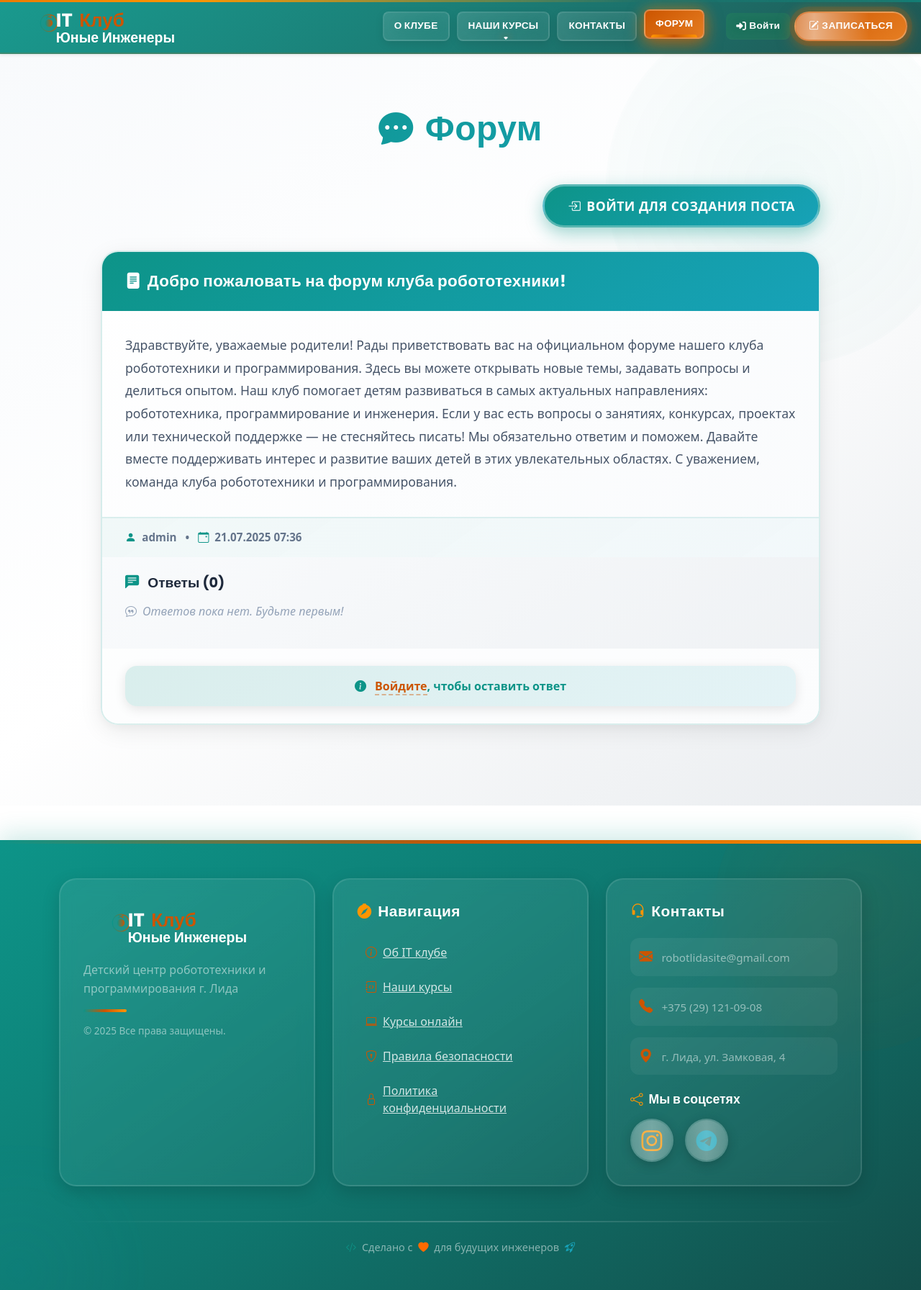
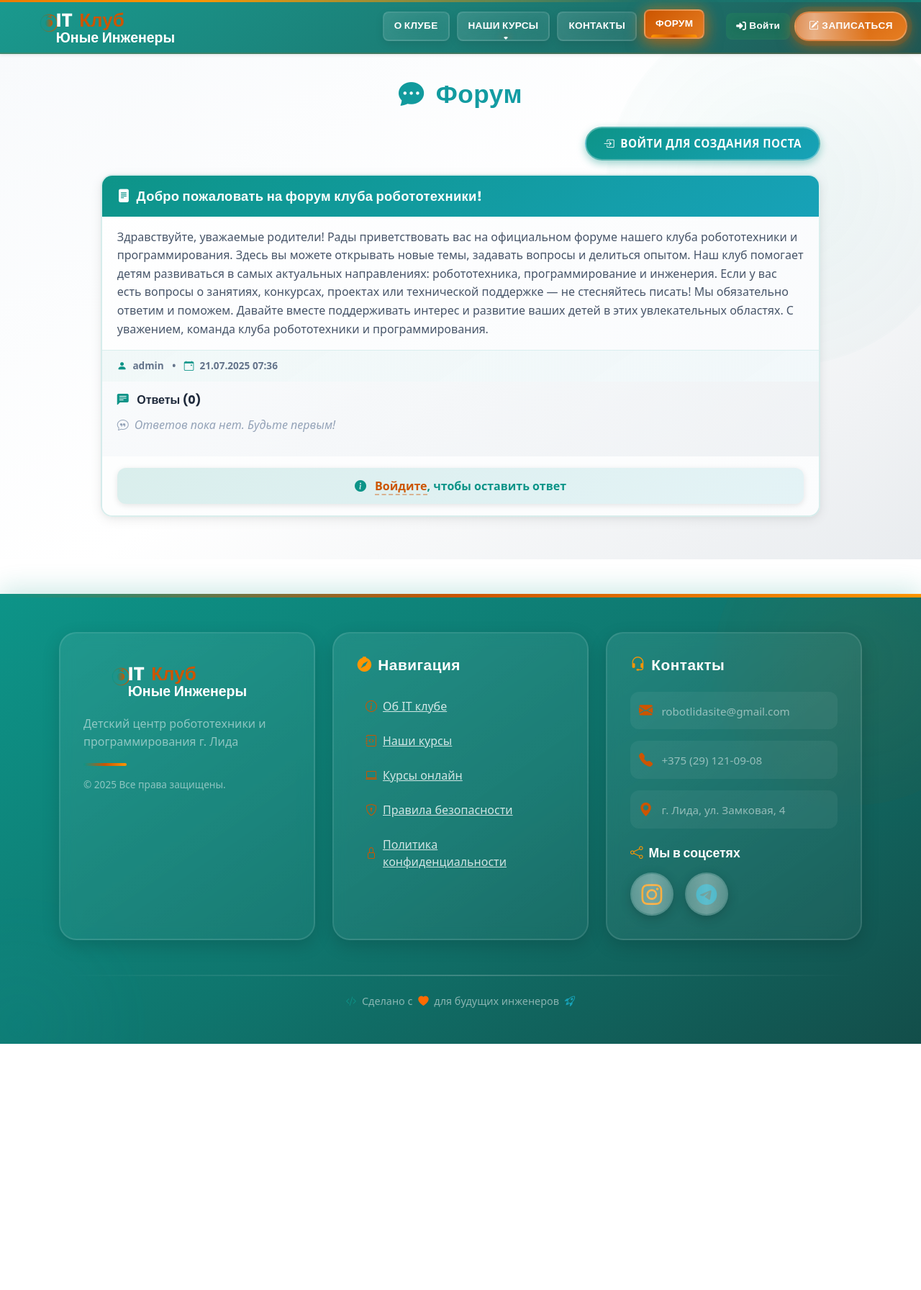
Before and after one commit to AndreiSkrypko/robotlida_vs_cursor, a Django app: page /forum_list/ in a window 1280 px wide. Shown: the whole page at 72% size. After the commit the page ends 1450 px from the top, so only its background shows below. Run offline with Django 5.2, Linux system fonts and the light colour scheme; data comes from the database, SQL or seed files in the repository; data that the repository does not hold is empty; some libraries are stand-ins or nearby versions.

Commit message:
Сделан форум более компактным по вертикали - Уменьшены отступы и padding во всех секциях - Уменьшены размеры шрифтов для экономии места - Карточки постов стали более компактными - Сохранена оригинальная цветовая схема - Улучшена читаемость на малых экранах

```diff
--- a/robototehnika/forum_app/templates/forum_list.html
+++ b/robototehnika/forum_app/templates/forum_list.html
@@ -7,7 +7,7 @@
   .forum-section {
     background: linear-gradient(145deg, #f8fafc 0%, #ffffff 50%, #e9ecef 100%);
     min-height: calc(100vh - 200px);
-    padding: 80px 0;
+    padding: 40px 0;
     position: relative;
     overflow: hidden;
   }
@@ -40,8 +40,8 @@
     font-family: 'Poppins', sans-serif;
     font-weight: 800;
     text-align: center;
-    margin-bottom: 3rem;
-    font-size: 3rem;
+    margin-bottom: 1.5rem;
+    font-size: 2.2rem;
     color: #1e293b;
     letter-spacing: 0.5px;
     background: linear-gradient(135deg, #0d9488, #17a2b8);
@@ -54,20 +54,20 @@
     display: flex;
     justify-content: space-between;
     align-items: center;
-    margin-bottom: 2rem;
+    margin-bottom: 1.2rem;
   }
 
   .btn-create-post {
     background: linear-gradient(145deg, #0d9488, #17a2b8);
-    border: 3px solid rgba(255, 255, 255, 0.3);
+    border: 2px solid rgba(255, 255, 255, 0.3);
     color: white;
-    font-weight: 800;
-    padding: 14px 32px;
+    font-weight: 700;
+    padding: 10px 24px;
     border-radius: 50px;
-    font-size: 1.1rem;
+    font-size: 0.95rem;
     letter-spacing: 0.5px;
     text-transform: uppercase;
-    box-shadow: 0 8px 24px rgba(13, 148, 136, 0.4);
+    box-shadow: 0 4px 12px rgba(13, 148, 136, 0.4);
     transition: all 0.4s cubic-bezier(0.68, -0.55, 0.265, 1.55);
     position: relative;
     overflow: hidden;
@@ -98,36 +98,20 @@
   .post-card {
     background: linear-gradient(145deg, #ffffff 0%, #f8fafc 100%);
     border: 2px solid rgba(13, 148, 136, 0.15);
-    border-radius: 24px;
-    margin-bottom: 2rem;
+    border-radius: 16px;
+    margin-bottom: 1.2rem;
     box-shadow:
-      0 8px 32px rgba(0, 0, 0, 0.08),
-      0 4px 16px rgba(0, 0, 0, 0.04);
-    transition: all 0.5s cubic-bezier(0.4, 0, 0.2, 1);
+      0 4px 16px rgba(0, 0, 0, 0.08),
+      0 2px 8px rgba(0, 0, 0, 0.04);
+    transition: all 0.3s ease;
     overflow: hidden;
-    opacity: 0;
-    transform: translateY(30px);
-    animation: fadeInUp 0.8s ease-out forwards;
-  }
-
-  .post-card:nth-child(1) { animation-delay: 0.1s; }
-  .post-card:nth-child(2) { animation-delay: 0.2s; }
-  .post-card:nth-child(3) { animation-delay: 0.3s; }
-  .post-card:nth-child(4) { animation-delay: 0.4s; }
-  .post-card:nth-child(5) { animation-delay: 0.5s; }
-
-  @keyframes fadeInUp {
-    to {
-      opacity: 1;
-      transform: translateY(0);
-    }
   }
 
   .post-card:hover {
-    transform: translateY(-8px);
+    transform: translateY(-3px);
     box-shadow:
-      0 16px 48px rgba(13, 148, 136, 0.15),
-      0 8px 24px rgba(0, 0, 0, 0.1);
+      0 8px 24px rgba(13, 148, 136, 0.15),
+      0 4px 12px rgba(0, 0, 0, 0.1);
     border-color: rgba(13, 148, 136, 0.3);
   }
 
@@ -135,8 +119,8 @@
     background: linear-gradient(145deg, #0d9488, #17a2b8);
     color: white;
     font-weight: 700;
-    font-size: 1.4rem;
-    padding: 1.5rem 2rem;
+    font-size: 1.15rem;
+    padding: 0.9rem 1.3rem;
     font-family: 'Poppins', sans-serif;
     letter-spacing: 0.3px;
     position: relative;
@@ -161,22 +145,22 @@
   }
 
   .post-body {
-    padding: 2rem;
+    padding: 1rem 1.3rem;
   }
 
   .post-body p {
-    font-size: 1.1rem;
-    line-height: 1.8;
+    font-size: 1rem;
+    line-height: 1.6;
     color: #475569;
     margin: 0;
   }
 
   .post-footer {
-    font-size: 0.95rem;
+    font-size: 0.85rem;
     color: #64748b;
-    padding: 1rem 2rem;
+    padding: 0.7rem 1.3rem;
     background: linear-gradient(145deg, rgba(13, 148, 136, 0.05), rgba(23, 162, 184, 0.03));
-    border-top: 2px solid rgba(13, 148, 136, 0.1);
+    border-top: 1px solid rgba(13, 148, 136, 0.1);
     font-weight: 600;
   }
 
@@ -187,64 +171,66 @@
 
   /* Ответы */
   .replies-section {
-    padding: 1.5rem 2rem;
+    padding: 1rem 1.3rem;
     background: linear-gradient(145deg, rgba(248, 250, 252, 0.8), rgba(233, 236, 239, 0.6));
   }
 
   .replies-section h6 {
-    font-weight: 800;
+    font-weight: 700;
     color: #1e293b;
-    margin-bottom: 1rem;
+    margin-bottom: 0.8rem;
     font-family: 'Poppins', sans-serif;
-    font-size: 1.2rem;
+    font-size: 1rem;
   }
 
   .reply {
     background: linear-gradient(145deg, #ffffff, #f8fafc);
-    border-left: 5px solid #CC5500;
-    padding: 1rem 1.5rem;
-    margin-bottom: 1rem;
-    font-size: 1rem;
-    border-radius: 12px;
-    box-shadow: 0 4px 16px rgba(0, 0, 0, 0.05);
+    border-left: 4px solid #CC5500;
+    padding: 0.7rem 1rem;
+    margin-bottom: 0.7rem;
+    font-size: 0.95rem;
+    border-radius: 8px;
+    box-shadow: 0 2px 8px rgba(0, 0, 0, 0.05);
     transition: all 0.3s ease;
   }
 
   .reply:hover {
-    transform: translateX(5px);
-    box-shadow: 0 6px 20px rgba(204, 85, 0, 0.15);
+    transform: translateX(3px);
+    box-shadow: 0 3px 12px rgba(204, 85, 0, 0.15);
   }
 
   .reply p {
-    margin: 0 0 0.8rem 0;
+    margin: 0 0 0.5rem 0;
     color: #475569;
-    line-height: 1.7;
+    line-height: 1.5;
   }
 
   .reply small {
     color: #64748b;
     font-weight: 600;
+    font-size: 0.8rem;
   }
 
   .reply small i {
     color: #CC5500;
-    margin-right: 0.5rem;
+    margin-right: 0.3rem;
   }
 
   /* Форма ответа */
   .reply-form-section {
-    padding: 1.5rem 2rem;
+    padding: 1rem 1.3rem;
     background: rgba(255, 255, 255, 0.5);
   }
 
   form.reply-form textarea.form-control {
-    font-size: 1rem;
+    font-size: 0.95rem;
     resize: vertical;
     border: 2px solid rgba(13, 148, 136, 0.2);
-    border-radius: 16px;
-    padding: 14px;
+    border-radius: 12px;
+    padding: 10px;
     transition: all 0.4s ease;
     background: white;
+    min-height: 70px;
   }
 
   form.reply-form textarea.form-control:focus {
@@ -257,28 +243,29 @@
   .btn-reply {
     background: linear-gradient(145deg, #CC5500, #ff9500);
     border: none;
-    font-size: 1rem;
+    font-size: 0.9rem;
     font-weight: 700;
-    padding: 10px 24px;
+    padding: 8px 20px;
     border-radius: 50px;
     color: white;
     letter-spacing: 0.5px;
-    box-shadow: 0 6px 20px rgba(204, 85, 0, 0.3);
-    transition: all 0.4s ease;
+    box-shadow: 0 3px 12px rgba(204, 85, 0, 0.3);
+    transition: all 0.3s ease;
   }
 
   .btn-reply:hover {
     background: linear-gradient(145deg, #ff9500, #CC5500);
-    transform: translateY(-3px) scale(1.05);
-    box-shadow: 0 8px 24px rgba(204, 85, 0, 0.5);
+    transform: translateY(-2px);
+    box-shadow: 0 4px 16px rgba(204, 85, 0, 0.5);
   }
 
   /* Alert */
   .alert {
-    border-radius: 16px;
+    border-radius: 12px;
     border: none;
     font-weight: 600;
-    box-shadow: 0 4px 16px rgba(0, 0, 0, 0.1);
+    box-shadow: 0 2px 8px rgba(0, 0, 0, 0.1);
+    padding: 0.8rem 1rem;
   }
 
   .alert-info {
@@ -300,35 +287,36 @@
 
   @media (max-width: 768px) {
     h1.forum-title {
-      font-size: 2.2rem;
+      font-size: 1.9rem;
     }
 
     .post-header {
-      font-size: 1.2rem;
-      padding: 1.2rem 1.5rem;
+      font-size: 1.05rem;
+      padding: 0.8rem 1rem;
     }
 
     .post-body, .replies-section, .reply-form-section {
-      padding: 1.2rem 1.5rem;
+      padding: 0.9rem 1rem;
     }
 
     .btn-create-post {
-      padding: 12px 24px;
-      font-size: 1rem;
+      padding: 9px 20px;
+      font-size: 0.9rem;
     }
   }
 
   @media (max-width: 576px) {
     h1.forum-title {
-      font-size: 1.8rem;
+      font-size: 1.6rem;
+      margin-bottom: 1rem;
     }
 
     .post-header {
-      font-size: 1.1rem;
+      font-size: 1rem;
     }
 
     .forum-section {
-      padding: 60px 1rem;
+      padding: 30px 1rem;
     }
   }
 </style>
```
